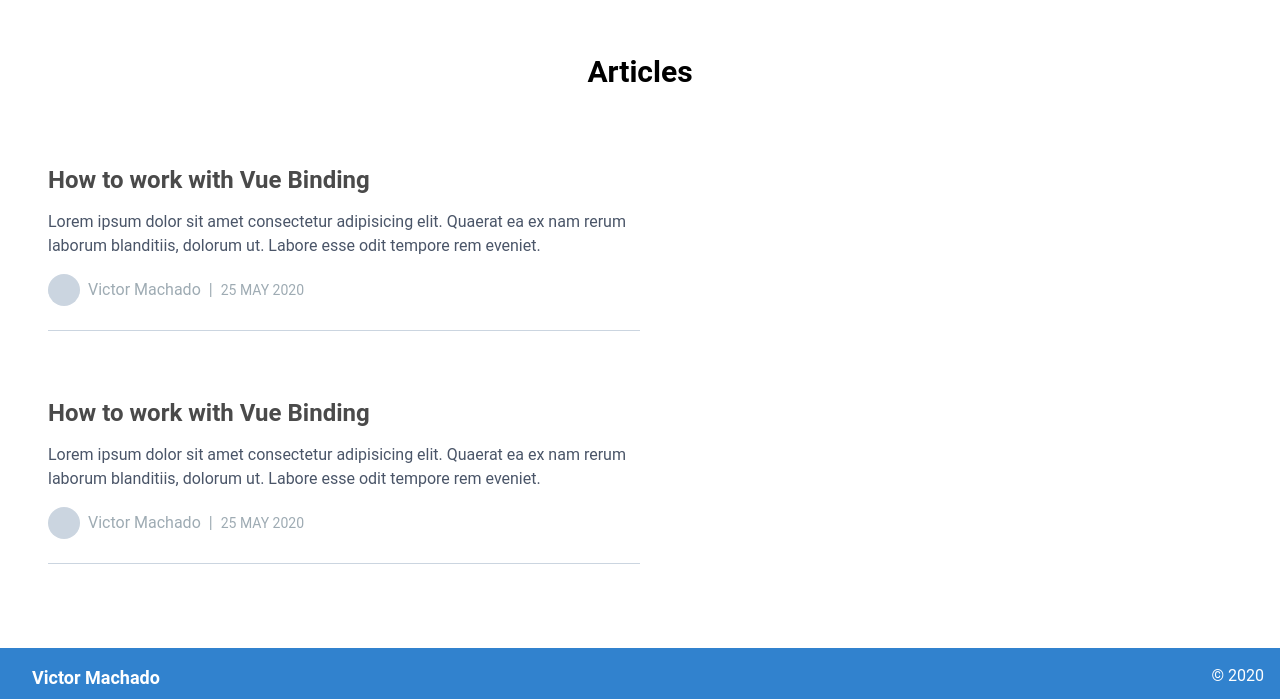
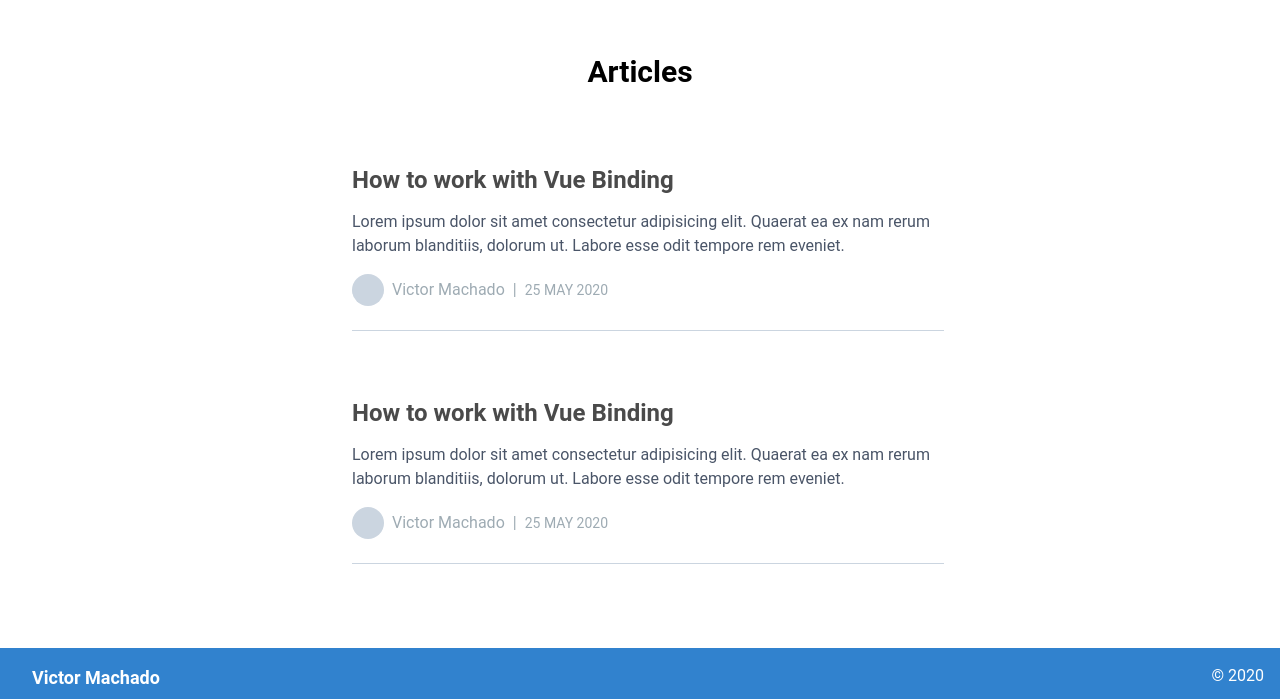
Before and after one commit to victormachadogp/my-portfolio, a Vue app: page / in a window 1280 px wide. Shown: the part 1231-1930 px from the top of the page. Built offline with nearby package versions, Linux system fonts and the light colour scheme.

Commit message:
Center align

```diff
--- a/src/components/ArticleSection.vue
+++ b/src/components/ArticleSection.vue
@@ -1,7 +1,7 @@
 <template>
     <section class="mb-10">
         <p class="text-3xl font-semibold mb-4 md:m-12 text-center mx-5">Articles</p>
-        <div class="flex flex-col md:ml-4">
+        <div class="flex flex-col items-center md:ml-4">
 
 
             <div class=" bg-white shadow-custom md:mx-3 md:w-2/4 rounded-lg my-6 md:mt-0">
```
